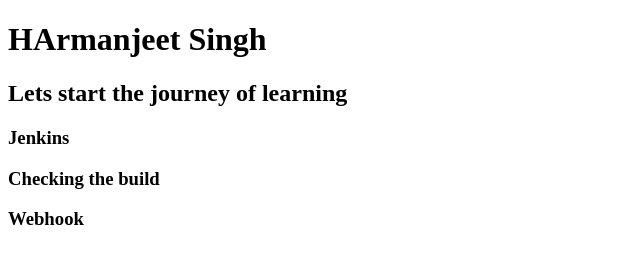
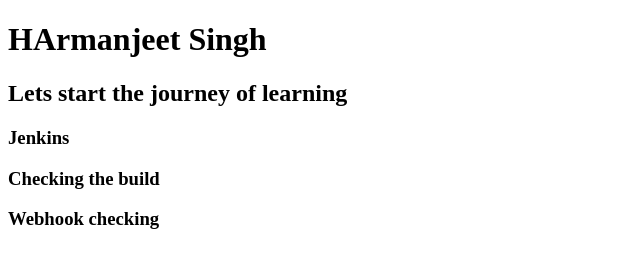
Before and after one commit to Harmanjeet3/VisualStudio, a plain HTML site: page index.html in a window 1280 px wide. Shown: the full height of the page, 0-640 px from the left. Drawn offline with Linux system fonts and the light colour scheme.

Commit message:
commit 10

```diff
--- a/index.html
+++ b/index.html
@@ -10,6 +10,6 @@
     <h2>Lets start the journey of learning</h2>
     <h3>Jenkins</h3>
     <h3>Checking the build </h3>
-    <h3> Webhook</h3>
+    <h3> Webhook checking</h3>
 </body>
 </html>
```
